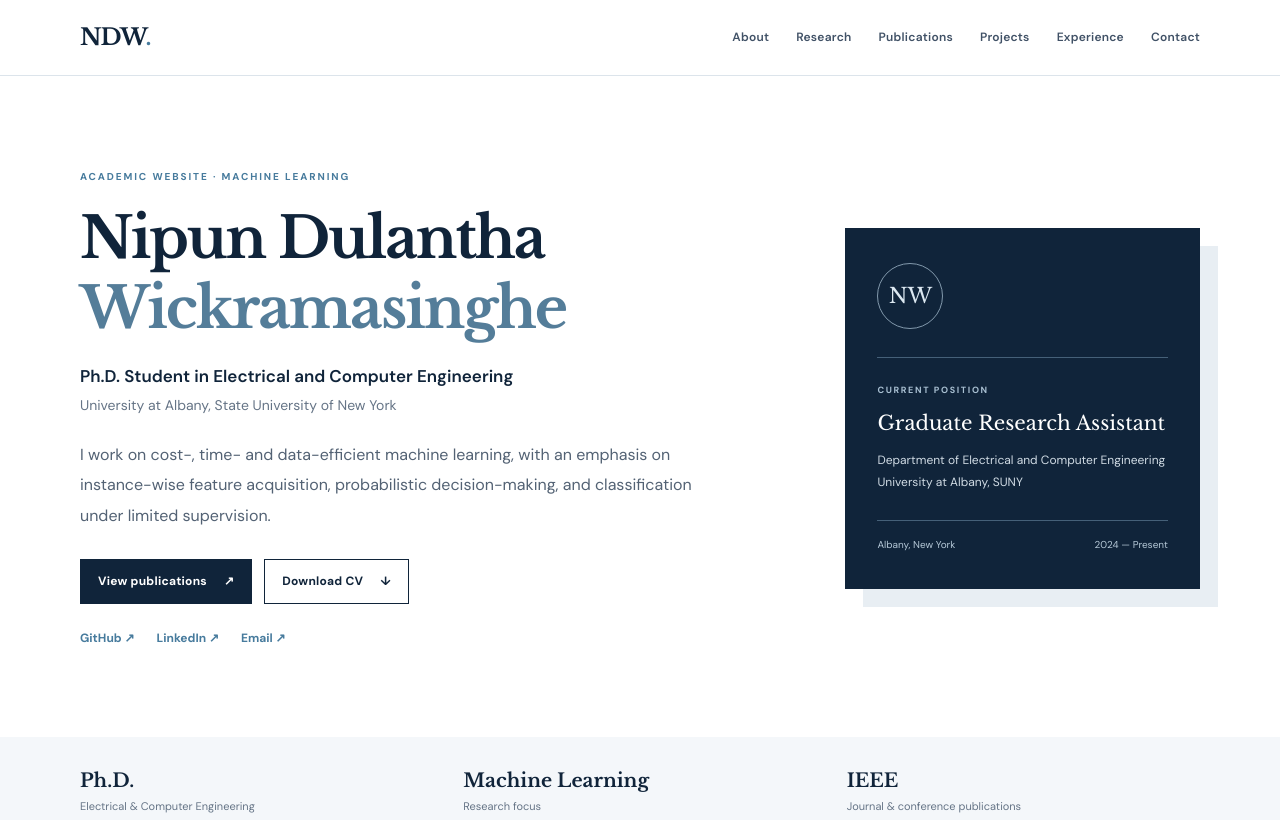
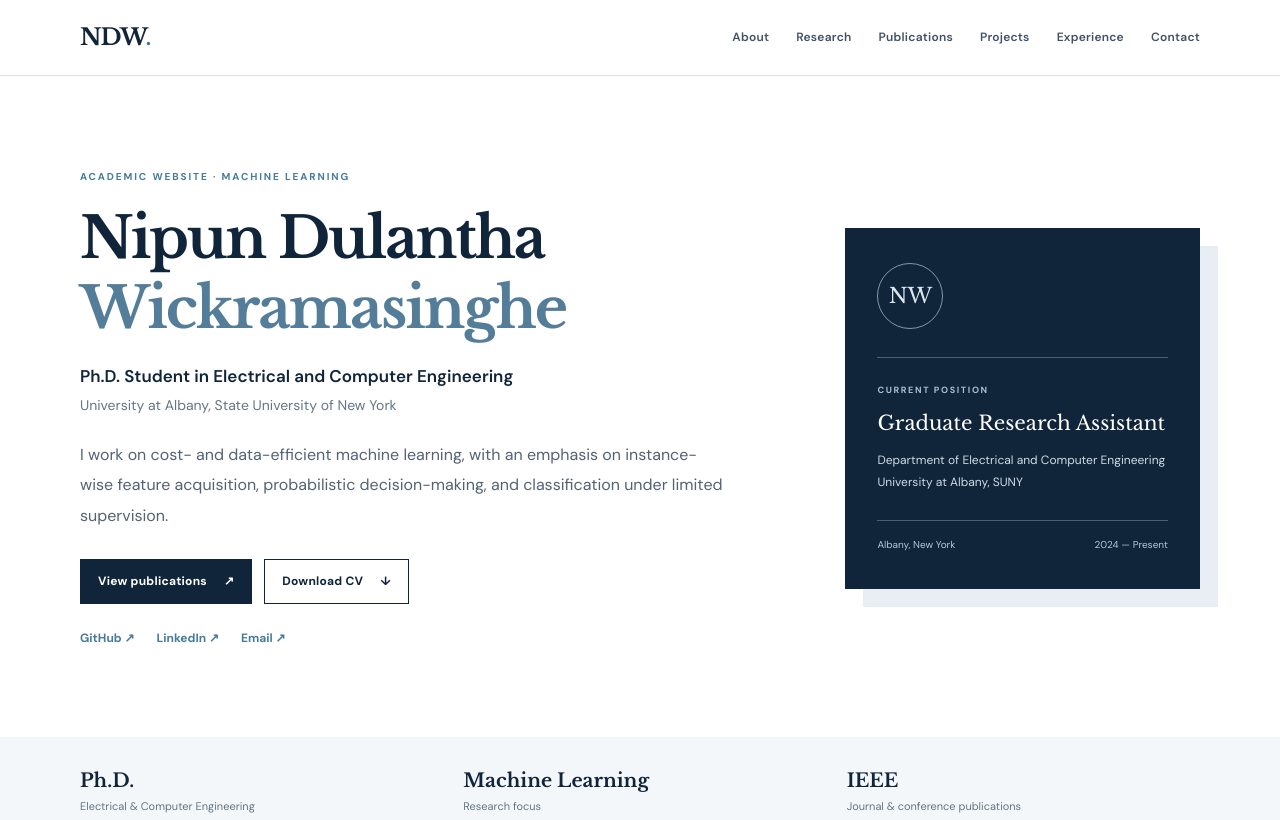
Before and after one commit to Nipun-Wickramasinghe/Nipun-Wickramasinghe.github.io, a plain HTML site: page index.html in a window 1280 px wide. Shown: the top 820 px of the page. Drawn offline with nearby package versions, Linux system fonts and the light colour scheme.

Commit message:
Remove 'time-' from hero introduction paragraph

```diff
--- a/index.html
+++ b/index.html
@@ -31,7 +31,7 @@
         <h1>Nipun Dulantha<br><span>Wickramasinghe</span></h1>
         <p class="hero-role">Ph.D. Student in Electrical and Computer Engineering</p>
         <p class="hero-affiliation">University at Albany, State University of New York</p>
-        <p class="hero-intro">I work on cost-, time- and data-efficient machine learning, with an emphasis on instance-wise feature acquisition, probabilistic decision-making, and classification under limited supervision.</p>
+        <p class="hero-intro">I work on cost- and data-efficient machine learning, with an emphasis on instance-wise feature acquisition, probabilistic decision-making, and classification under limited supervision.</p>
         <div class="hero-actions">
           <a class="button button-primary" href="#publications">View publications <span>↗</span></a>
           <a class="button button-outline" href="cv.pdf" target="_blank" rel="noopener">Download CV <span>↓</span></a>
```
